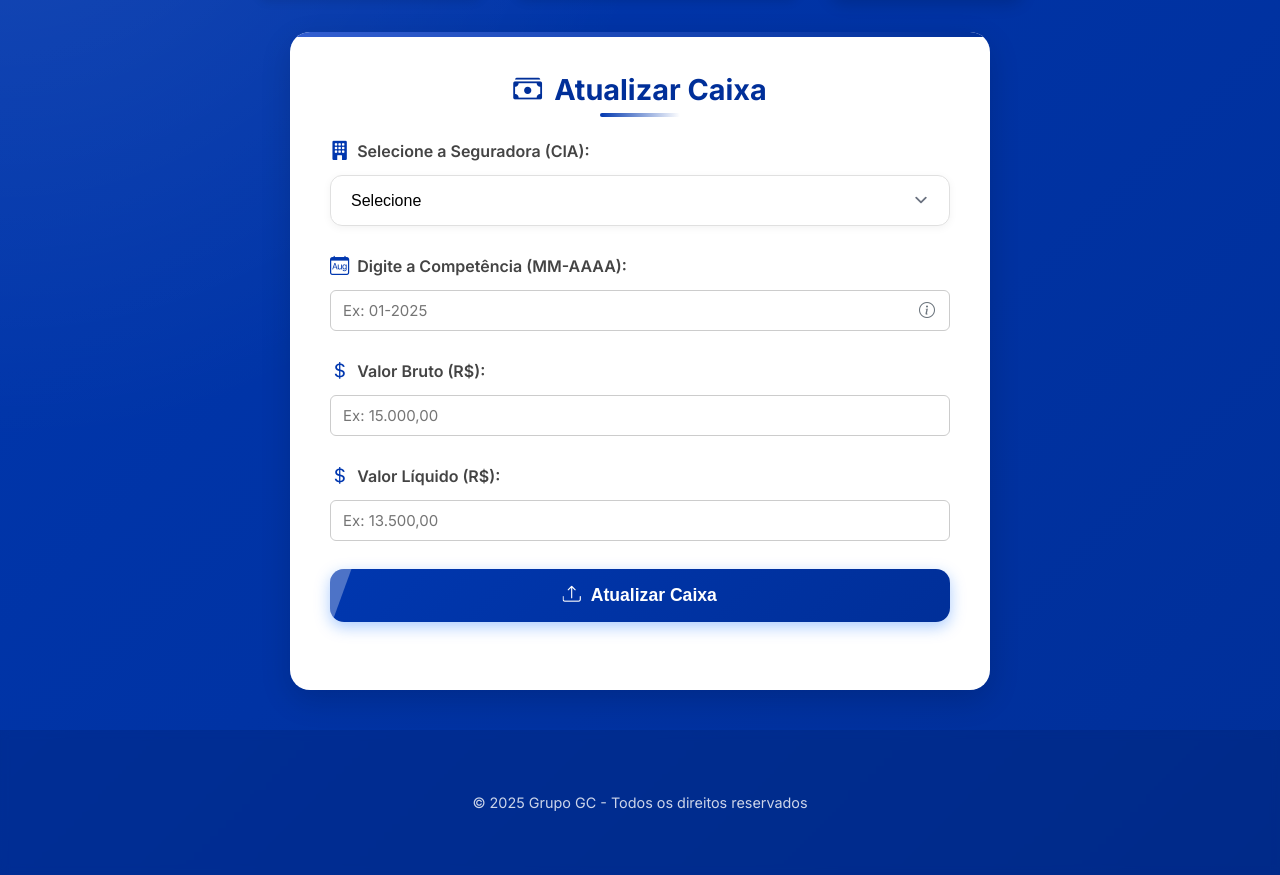
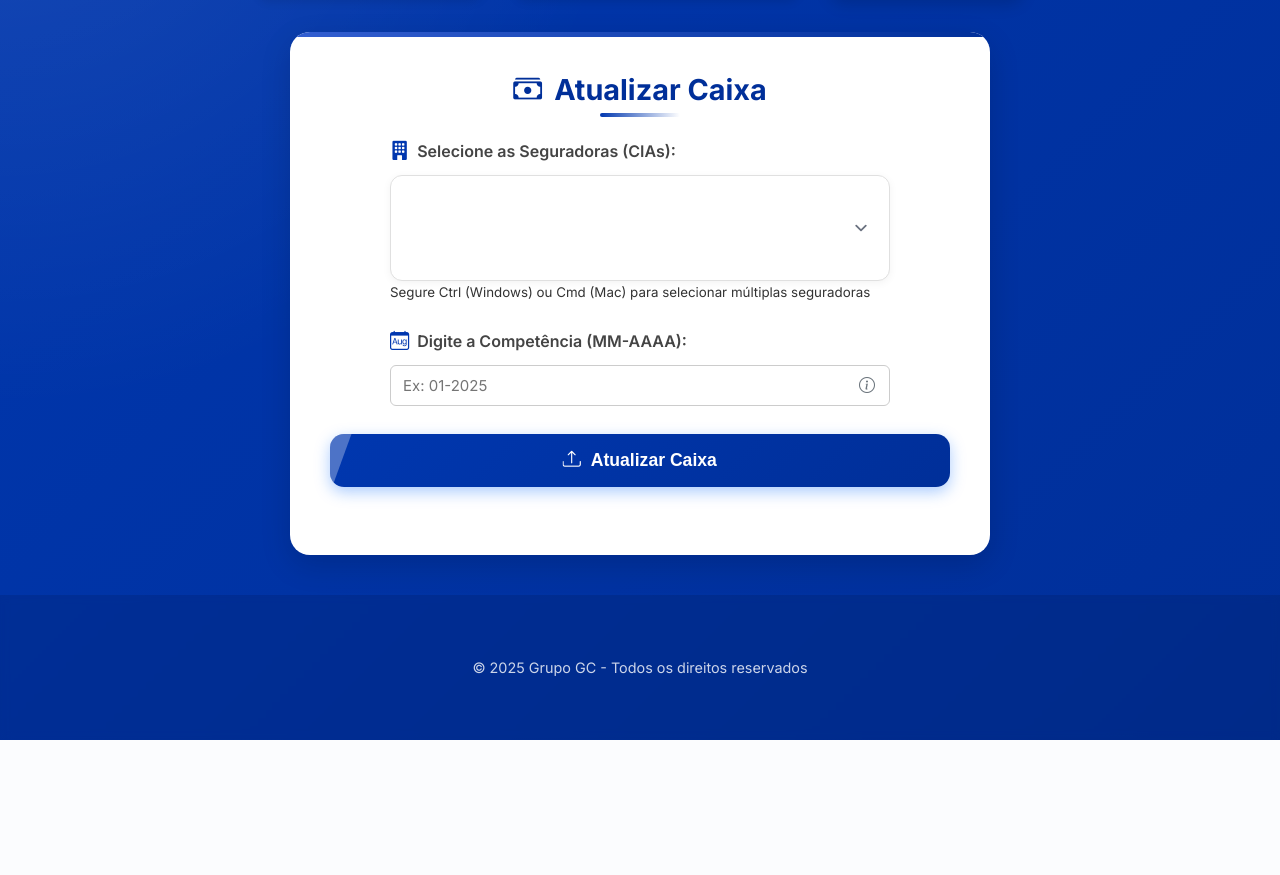
Before and after one commit to bruno-cassio/extrado_based, a Django app: page /atualizar-caixa in a window 1280 px wide. Shown: the part 232-1107 px from the top of the page. After the commit the page ends 972 px from the top, so only its background shows below. Run offline with Django 5.2, Linux system fonts and the light colour scheme; lists and menus that the app fills with data are empty.

Commit message:
AtualizarCaixaColagemBASED

```diff
--- a/extrato_app/config.json
+++ b/extrato_app/config.json
@@ -1,6 +1,4 @@
 {
-  "cia_corresp": "Ezze",
-  "competencia": "01-2025",
-  "ref_nom": "nm_corretor",
-  "input_history_tables": "cont_prod_ezze"
+  "cia_corresp": null,
+  "competencia": "10-2025"
 }
--- a/extrato_app/extrato_app/static/extrato_app/js/atualizar_caixa.js
+++ b/extrato_app/extrato_app/static/extrato_app/js/atualizar_caixa.js
@@ -1,7 +1,23 @@
-
 document.addEventListener("DOMContentLoaded", function () {
   const form = document.querySelector("form");
   const btn = document.getElementById("btnAtualizarCaixa");
+  const selectCias = document.getElementById("selectCias");
+  const ciaInputsContainer = document.getElementById("ciaInputsContainer");
+
+  function formatarMoeda(input) {
+    input.addEventListener("input", function (e) {
+      let value = e.target.value.replace(/\D/g, "");
+      if (value.length === 0) {
+        e.target.value = "";
+        return;
+      }
+      let numericValue = parseFloat(value) / 100;
+      e.target.value = numericValue.toLocaleString("pt-BR", {
+        minimumFractionDigits: 2,
+        maximumFractionDigits: 2,
+      });
+    });
+  }
 
   document.querySelectorAll('input[name="mes"]').forEach((competenciaInput) => {
     competenciaInput.addEventListener('input', function (e) {
@@ -13,18 +29,26 @@ document.addEventListener("DOMContentLoaded", function () {
     });
   });
 
-  document.querySelectorAll('input[name="valor_bruto"], input[name="valor_liquido"]').forEach((input) => {
-    input.addEventListener('input', function (e) {
-      let value = e.target.value.replace(/\D/g, '');
-      if (value.length === 0) {
-        e.target.value = '';
-        return;
-      }
-      let numericValue = parseFloat(value) / 100;
-      e.target.value = numericValue.toLocaleString('pt-BR', {
-        minimumFractionDigits: 2,
-        maximumFractionDigits: 2,
-      });
+  selectCias.addEventListener("change", function () {
+    ciaInputsContainer.innerHTML = "";
+
+    Array.from(selectCias.selectedOptions).forEach((option) => {
+      const cia = option.value;
+
+      const fieldset = document.createElement("fieldset");
+      fieldset.classList.add("form-group", "cia-input-box");
+
+      fieldset.innerHTML = `
+        <legend>${cia}</legend>
+        <div class="double-input">
+          <input type="text" name="valor_bruto_${cia}" placeholder="Valor Bruto" class="input-text" required />
+          <input type="text" name="valor_liquido_${cia}" placeholder="Valor Líquido" class="input-text" required />
+        </div>
+      `;
+      ciaInputsContainer.appendChild(fieldset);
+
+      const inputs = fieldset.querySelectorAll("input");
+      inputs.forEach(formatarMoeda);
     });
   });
 
@@ -67,16 +91,19 @@ document.addEventListener("DOMContentLoaded", function () {
   form.addEventListener("submit", async function (e) {
     e.preventDefault();
 
-    const cia = form.querySelector("select[name='cia']").value;
-    const mes = form.querySelector("input[name='mes']").value;
-    const valorBruto = form.querySelector("input[name='valor_bruto']").value;
-    const valorLiquido = form.querySelector("input[name='valor_liquido']").value;
+    const competencia = form.querySelector("input[name='mes']").value;
+    const ciasSelecionadas = Array.from(selectCias.selectedOptions).map(opt => opt.value);
 
     const formData = new FormData();
-    formData.append("cia", cia);
-    formData.append("mes", mes);
-    formData.append("valor_bruto", valorBruto);
-    formData.append("valor_liquido", valorLiquido);
+    formData.append("mes", competencia);
+    formData.append("cias", JSON.stringify(ciasSelecionadas));
+
+    ciasSelecionadas.forEach(cia => {
+      const bruto = form.querySelector(`input[name="valor_bruto_${cia}"]`).value;
+      const liquido = form.querySelector(`input[name="valor_liquido_${cia}"]`).value;
+      formData.append(`valor_bruto_${cia}`, bruto);
+      formData.append(`valor_liquido_${cia}`, liquido);
+    });
 
     try {
       const response = await fetch("/api/buscar-cias/", {
--- a/extrato_app/extrato_app/templates/atualizar_caixa.html
+++ b/extrato_app/extrato_app/templates/atualizar_caixa.html
@@ -1,4 +1,3 @@
-
 {% load static %}
 <!DOCTYPE html>
 <html lang="pt-BR">
@@ -9,49 +8,85 @@
   <link href="https://fonts.googleapis.com/css2?family=Inter:wght@300;400;500;600;700&display=swap" rel="stylesheet" />
   <link rel="stylesheet" href="https://cdn.jsdelivr.net/npm/bootstrap-icons@1.11.3/font/bootstrap-icons.min.css" />
   <link rel="stylesheet" href="{% static 'extrato_app/css/conta_virtual.css' %}" />
+  <style>
+    .form-layout {
+      display: flex;
+      justify-content: center;
+      transition: all 0.4s ease;
+      gap: 40px;
+      align-items: flex-start;
+    }
+    .form-col-static {
+      width: 100%;
+      max-width: 500px;
+      transition: all 0.4s ease;
+    }
+    .form-col-dynamic {
+      display: none;
+      flex: 1;
+      gap: 10px;
+      transition: all 0.4s ease;
+    }
+    .form-col-dynamic.active {
+      display: flex;
+      flex-direction: column;
+    }
+    .cia-table {
+      width: 100%;
+      border-collapse: collapse;
+      background-color: rgba(255, 255, 255, 0.1);
+    }
+    .cia-table th,
+    .cia-table td {
+      border: 1px solid #ccc;
+      padding: 10px;
+      text-align: left;
+    }
+    .cia-table input {
+      width: 100%;
+      border: none;
+      background: transparent;
+      outline: none;
+    }
+    .cia-table th {
+      background-color: #f0f0f0;
+    }
+    @media (max-width: 768px) {
+      .form-layout {
+        flex-direction: column;
+      }
+      .form-col-dynamic {
+        display: block;
+      }
+    }
+  </style>
 </head>
-
 <body>
 <div class="main-content">
   <header>
     <div class="header-content">
-      <a href="/">
-        <img src="{% static 'extrato_app/GRUPOGC_RGB_LOGOTIPO_OFFWHITE.png' %}" alt="IMAGEM LOGO" style="max-height:75px;">
-      </a>
+      <a href="/"><img src="{% static 'extrato_app/GRUPOGC_RGB_LOGOTIPO_OFFWHITE.png' %}" alt="IMAGEM LOGO" style="max-height:75px;"></a>
       <div class="header-divider"></div>
     </div>
   </header>
-
   <div class="container">
     <nav class="top-tabs">
-      <a href="/atualizar-relatorios" class="tab-btn {% if request.path == '/atualizar-relatorios' %}active{% endif %}">
-        <i class="bi bi-arrow-clockwise"></i>
-        Atualizar Relatórios
-      </a>
-      <a href="/" class="tab-btn {% if request.path == '/' %}active{% endif %}">
-        <i class="bi bi-database-fill"></i>
-        Consolidação Conta Virtual
-      </a>
-      <a href="/atualizar-caixa" class="tab-btn {% if request.path == '/atualizar-caixa' %}active{% endif %}">
-        <i class="bi bi-cash-stack"></i>
-        Atualizar Caixa
-      </a>
+      <a href="/atualizar-relatorios" class="tab-btn {% if request.path == '/atualizar-relatorios' %}active{% endif %}"><i class="bi bi-arrow-clockwise"></i> Atualizar Relatórios</a>
+      <a href="/" class="tab-btn {% if request.path == '/' %}active{% endif %}"><i class="bi bi-database-fill"></i> Consolidação Conta Virtual</a>
+      <a href="/atualizar-caixa" class="tab-btn {% if request.path == '/atualizar-caixa' %}active{% endif %}"><i class="bi bi-cash-stack"></i> Atualizar Caixa</a>
     </nav>
-
     <div class="form-card">
       <h2><i class="bi bi-cash-stack"></i> Atualizar Caixa</h2>
-      <form method="POST" action="{% url 'executar_atualizar_caixa' %}">
-        {% csrf_token %}
+      <form method="POST" action="{% url 'executar_atualizar_caixa' %}">{% csrf_token %}
+        <div class="form-layout">
+          <div class="form-col-static" id="formColStatic">
             <div class="form-group">
-          <label class="form-label"><i class="bi bi-building-fill"></i> Selecione a Seguradora (CIA):</label>
-          <select name="cia" class="form-select" required>
-            <option value="">Selecione</option>
-            {% for cia in cias_opt %}
-              <option value="{{ cia }}">{{ cia }}</option>
-            {% endfor %}
+              <label class="form-label"><i class="bi bi-building-fill"></i> Selecione as Seguradoras (CIAs):</label>
+              <select name="cias" id="selectCias" class="form-select" multiple required>
+                {% for cia in cias_opt %}<option value="{{ cia }}">{{ cia }}</option>{% endfor %}
               </select>
+              <small>Segure Ctrl (Windows) ou Cmd (Mac) para selecionar múltiplas seguradoras</small>
             </div>
-
             <div class="form-group">
               <label class="form-label"><i class="bi bi-calendar-month"></i> Digite a Competência (MM-AAAA):</label>
               <div class="competencia-input">
@@ -59,50 +94,99 @@
                 <i class="bi bi-info-circle" title="Formato: MM-AAAA"></i>
               </div>
             </div>
-
+          </div>
+          <div class="form-col-dynamic" id="ciaInputsContainer"></div>
+        </div>
         <div class="form-group">
-          <label class="form-label"><i class="bi bi-currency-dollar"></i> Valor Bruto (R$):</label>
-          <input type="text" name="valor_bruto" class="input-text" placeholder="Ex: 15.000,00" required pattern="^\d{1,3}(\.\d{3})*,\d{2}$" title="Digite um valor no formato 10.000,00" />
-        </div>
-
-        <div class="form-group">
-          <label class="form-label"><i class="bi bi-currency-dollar"></i> Valor Líquido (R$):</label>
-          <input type="text" name="valor_liquido" class="input-text" placeholder="Ex: 13.500,00" required pattern="^\d{1,3}(\.\d{3})*,\d{2}$" title="Digite um valor no formato 10.000,00" />
-        </div>
-
-        <div class="form-group">
-          <button type="submit" class="btn-primary" id="btnAtualizarCaixa">
-            <i class="bi bi-upload"></i> Atualizar Caixa
-          </button>
+          <button type="submit" class="btn-primary" id="btnAtualizarCaixa"><i class="bi bi-upload"></i> Atualizar Caixa</button>
         </div>
       </form>
     </div>
   </div>
-
   <footer>
-    <div class="container">
-      <p>© 2025 Grupo GC - Todos os direitos reservados</p>
-    </div>
+    <div class="container"><p>© 2025 Grupo GC - Todos os direitos reservados</p></div>
   </footer>
 </div>
 
-<div id="custom-alert" class="custom-alert" style="display: none;">
-  <div class="custom-alert-content" id="custom-alert-content"></div>
-  <button onclick="fecharAlerta()" class="custom-alert-close" title="Fechar">
-    <i class="bi bi-x-circle-fill"></i>
-  </button>
-</div>
+<script>
+document.addEventListener("DOMContentLoaded", function () {
+  const select = document.getElementById("selectCias");
+  const dynamicContainer = document.getElementById("ciaInputsContainer");
+  const staticCol = document.getElementById("formColStatic");
 
-<div id="custom-confirm" class="custom-confirm" style="display: none;">
-  <div class="custom-confirm-box">
-    <div class="custom-confirm-content" id="custom-confirm-content"></div>
-    <div class="custom-confirm-buttons">
-      <button id="btnConfirmar" class="btn-confirm">Sim</button>
-      <button id="btnCancelar" class="btn-cancel">Cancelar</button>
-    </div>
-  </div>
-</div>
+  function formatarMoeda(input) {
+    input.addEventListener("input", function (e) {
+      let valorOriginal = e.target.value;
+      let limpo = valorOriginal.replace(/[^\d,.-]/g, '').replace(/\./g, '').replace(',', '.');
+      let numero = parseFloat(limpo);
+      if (isNaN(numero)) {
+        e.target.value = '';
+        return;
+      }
+      e.target.value = numero.toLocaleString("pt-BR", {
+        minimumFractionDigits: 2,
+        maximumFractionDigits: 2,
+      });
+    });
+  }
 
-<script src="{% static 'extrato_app/js/atualizar_caixa.js' %}"></script>
+  select.addEventListener("change", () => {
+    const selected = Array.from(select.selectedOptions).map(opt => opt.value);
+    if (selected.length === 0) {
+      dynamicContainer.classList.remove("active");
+      staticCol.style.maxWidth = "500px";
+      dynamicContainer.innerHTML = "";
+      return;
+    }
+
+    dynamicContainer.classList.add("active");
+    staticCol.style.maxWidth = "350px";
+
+    dynamicContainer.innerHTML = `
+      <table class="cia-table" id="ciaPasteTable">
+        <thead>
+          <tr><th>Seguradora</th><th>Valor Bruto</th><th>Valor Líquido</th></tr>
+        </thead>
+        <tbody>
+          ${selected.map(cia => `
+            <tr>
+              <td>${cia}</td>
+              <td><input type="text" name="valor_bruto_${cia}" class="paste-target" required /></td>
+              <td><input type="text" name="valor_liquido_${cia}" required /></td>
+            </tr>
+          `).join("")}
+        </tbody>
+      </table>`;
+
+    dynamicContainer.querySelectorAll("input").forEach(formatarMoeda);
+
+    const inputs = Array.from(dynamicContainer.querySelectorAll("tbody input"));
+
+    inputs[0].addEventListener("paste", function (e) {
+      e.preventDefault();
+      const text = e.clipboardData.getData("text/plain");
+      const rows = text.split(/\r?\n/).filter(r => r.trim() !== "");
+
+      let flatValues = [];
+
+      for (const row of rows) {
+        const cols = row.split(/\t/);
+        flatValues.push(...cols);
+      }
+
+      for (let i = 0; i < flatValues.length && i < inputs.length; i++) {
+        let valor = flatValues[i].replace(/R\$/g, '').replace(/\./g, '').replace(',', '.').trim();
+        let num = parseFloat(valor);
+        if (!isNaN(num)) {
+          inputs[i].value = num.toLocaleString("pt-BR", {
+            minimumFractionDigits: 2,
+            maximumFractionDigits: 2
+          });
+        }
+      }
+    });
+  });
+});
+</script>
 </body>
 </html>
--- a/extrato_app/extrato_app/views.py
+++ b/extrato_app/extrato_app/views.py
@@ -179,40 +179,51 @@ def verificar_relatorios_view(request):
 @csrf_exempt
 def buscar_cias_api(request):
     if request.method == "POST":
-        cia = request.POST.get("cia")
-        mes = request.POST.get("mes")
-        valor_bruto = request.POST.get("valor_bruto")
-        valor_liquido = request.POST.get("valor_liquido")
-        forcar_update = request.POST.get("forcar_update", "false") == "true"
+        try:
+            cias_raw = request.POST.get("cias", "[]")
+            mes = request.POST.get("mes")
+            forcar_update = request.POST.get("forcar_update", "false") == "true"
 
-        processar_automaticamente(cia, mes)
+            cias = json.loads(cias_raw)
+            dba = DBA()
 
-        dba = DBA()
-        existing, non_existing, lista_cias, id_cia = dba.get_and_compare_cias()
+            ja_existem = []
 
-        ja_existe = dba.caixa_declarado_existe(cia, mes)
+            for cia in cias:
+                existe = dba.caixa_declarado_existe(cia, mes)
+                if existe and not forcar_update:
+                    ja_existem.append(cia)
 
-        if ja_existe and not forcar_update:
+            if ja_existem:
+                return JsonResponse({
+                    "status": "existe",
+                    "message": f"Já existe valor para: {', '.join(ja_existem)}. Deseja atualizar?",
+                    "cias_existentes": ja_existem
+                })
+
+            for cia in cias:
+                id_cia = dba.get_id_cia(cia)
+                if not id_cia:
+                    continue
+
+                valor_bruto = request.POST.get(f"valor_bruto_{cia}", "0").replace(".", "").replace(",", ".")
+                valor_liquido = request.POST.get(f"valor_liquido_{cia}", "0").replace(".", "").replace(",", ".")
+
+                dba.inserir_ou_atualizar_caixa(
+                    id_cia=id_cia,
+                    cia=cia,
+                    competencia=mes,
+                    valor_bruto=valor_bruto,
+                    valor_liquido=valor_liquido,
+                    update=True
+                )
+
             return JsonResponse({
-                "status": "existe",
-                "message": "Já existe valor para esta CIA e competência. Deseja atualizar?",
-                "id_cia": id_cia
+                "status": "ok",
+                "message": "Todos os dados foram processados com sucesso."
             })
 
-        if id_cia:
-            dba.inserir_ou_atualizar_caixa(
-                id_cia=id_cia,
-                cia=cia,
-                competencia=mes,
-                valor_bruto=valor_bruto,
-                valor_liquido=valor_liquido,
-                update=ja_existe
-            )
-
-        return JsonResponse({
-            "status": "ok",
-            "message": "Dados processados com sucesso.",
-            "id_cia": id_cia
-        })
+        except Exception as e:
+            return JsonResponse({"status": "error", "message": str(e)})
 
     return JsonResponse({"error": "Método não permitido"}, status=405)
```
Also changed, not shown: extrato_app/extrato_app/CoreData/data_handler.py (+41 -35 lines), extrato_app/extrato_app/CoreData/dba.py (+26 -0 lines), 1 other file. Lines whose indentation alone changed are shown as unchanged.
